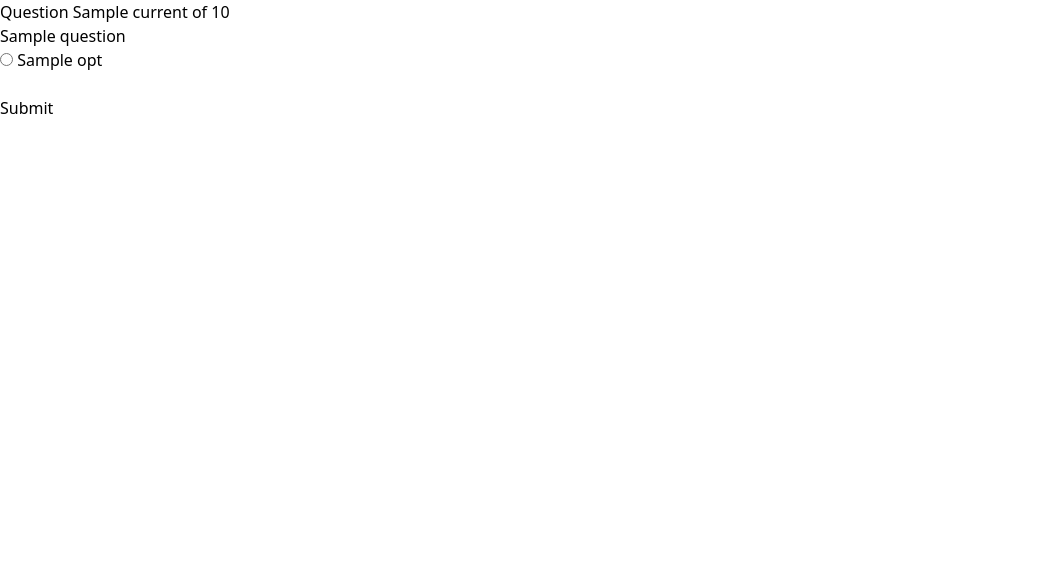
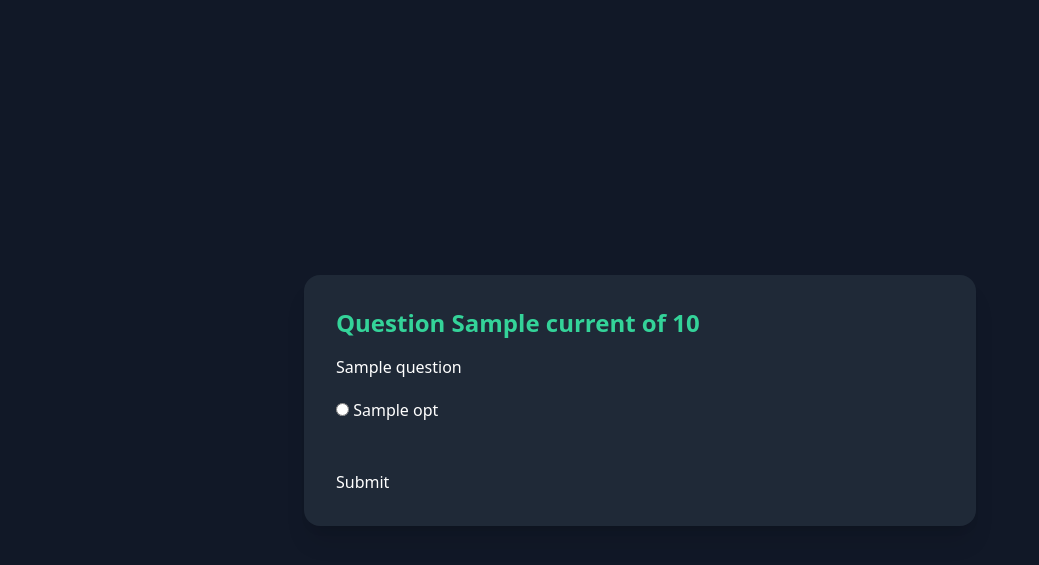
Before and after one commit to AaqilSh/EcoQuiz, a Flask app: template templates/quiz.html in a window 1280 px wide. Shown: the top 565 px of the page, without its empty margins (0-1039 px from the left). Run offline with Flask 3, Linux system fonts and the light colour scheme; the template is opened without the code that fills it: most values are stand-ins (such as "Sample title", 1, 10 or a date in 2020); some libraries are stand-ins or nearby versions.

Commit message:
Added css stylings

```diff
--- a/templates/quiz.html
+++ b/templates/quiz.html
@@ -18,9 +18,10 @@
       };
     </script>
   </head>
-  <body>
-    <h2>Question {{ current }} of {{ total }}</h2>
-    <form method="post">
+ <body class="bg-gray-900 text-white min-h-screen flex items-center justify-center">
+    <div class="w-full max-w-2xl bg-gray-800 p-8 rounded-2xl shadow-xl">
+    <h2 class="text-2xl font-semibold text-primary mb-4"> Question {{ current }} of {{ total }}</h2>
+    <form method="post" class="space-y-6">
       <p>{{ question.question }}</p>
       {% for opt in question.options %}
       <input type="radio" name="answer" value="{{ opt }}" required /> {{ opt
```
